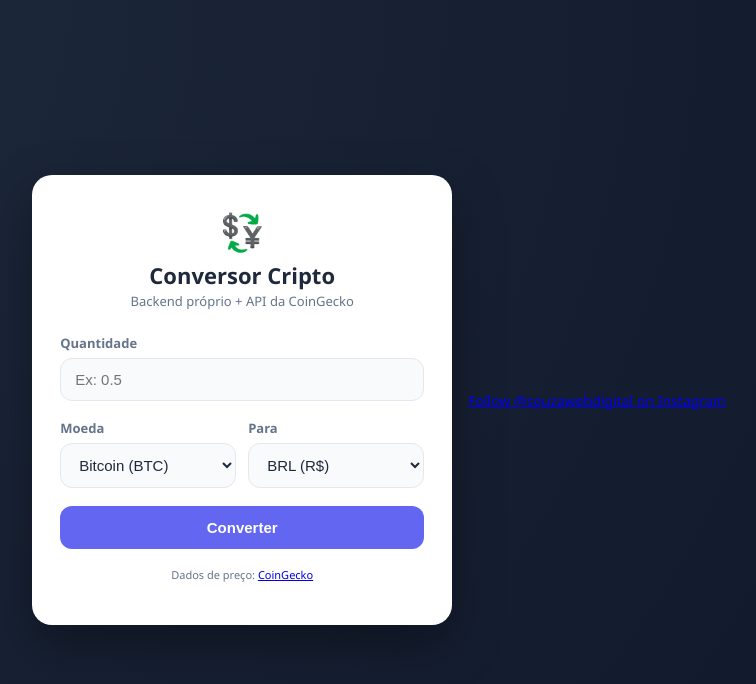
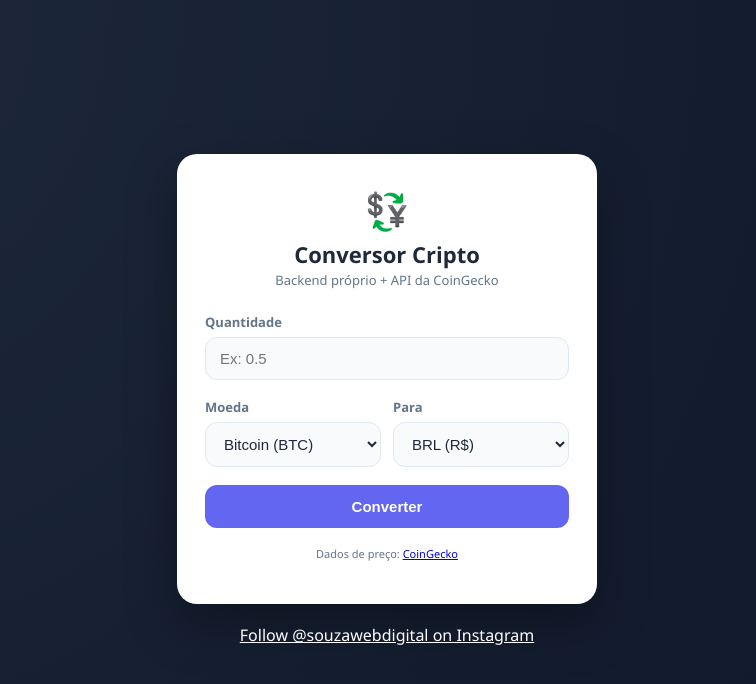
Before and after one commit to slucasprodev/conversor-cripto, a Flask app: page / in a window 1280 px wide. Shown: the top 684 px of the page, without its empty margins (253-1009 px from the left). Run offline with Flask 3, Linux system fonts and the light colour scheme.

Commit message:
Place Instagram credit below card

```diff
--- a/templates/index.html
+++ b/templates/index.html
@@ -7,6 +7,8 @@
 <link rel="stylesheet" href="{{ url_for('static', filename='style.css') }}">
 </head>
 <body>
+
+<div style="display: flex; flex-direction: column; align-items: center; width: 100%; gap: 20px;">
 
   <div class="card">
     <div class="header">
@@ -49,6 +51,12 @@
     <p class="footer-note">
       Dados de preço: <a href="https://www.coingecko.com" target="_blank" rel="noopener">CoinGecko</a>
     </p>
+  </div>
+
+  <footer style="text-align: center; font-size: 16px; color: #ffffff;">
+    <a href="https://instagram.com/souzawebdigital" target="_blank" rel="noopener" style="color: #ffffff; text-decoration: underline;">Follow @souzawebdigital on Instagram</a>
+  </footer>
+
 </div>
 
 <script>
@@ -99,8 +107,5 @@ document.getElementById('amount').addEventListener('keydown', (e) => {
 });
 </script>
 
-    <footer style="text-align: center; padding: 16px; font-size: 14px;">
-        <a href="https://instagram.com/souzawebdigital" target="_blank" rel="noopener">Follow @souzawebdigital on Instagram</a>
-    </footer>
 </body>
 </html>
```
Lines whose indentation alone changed are shown as unchanged.
